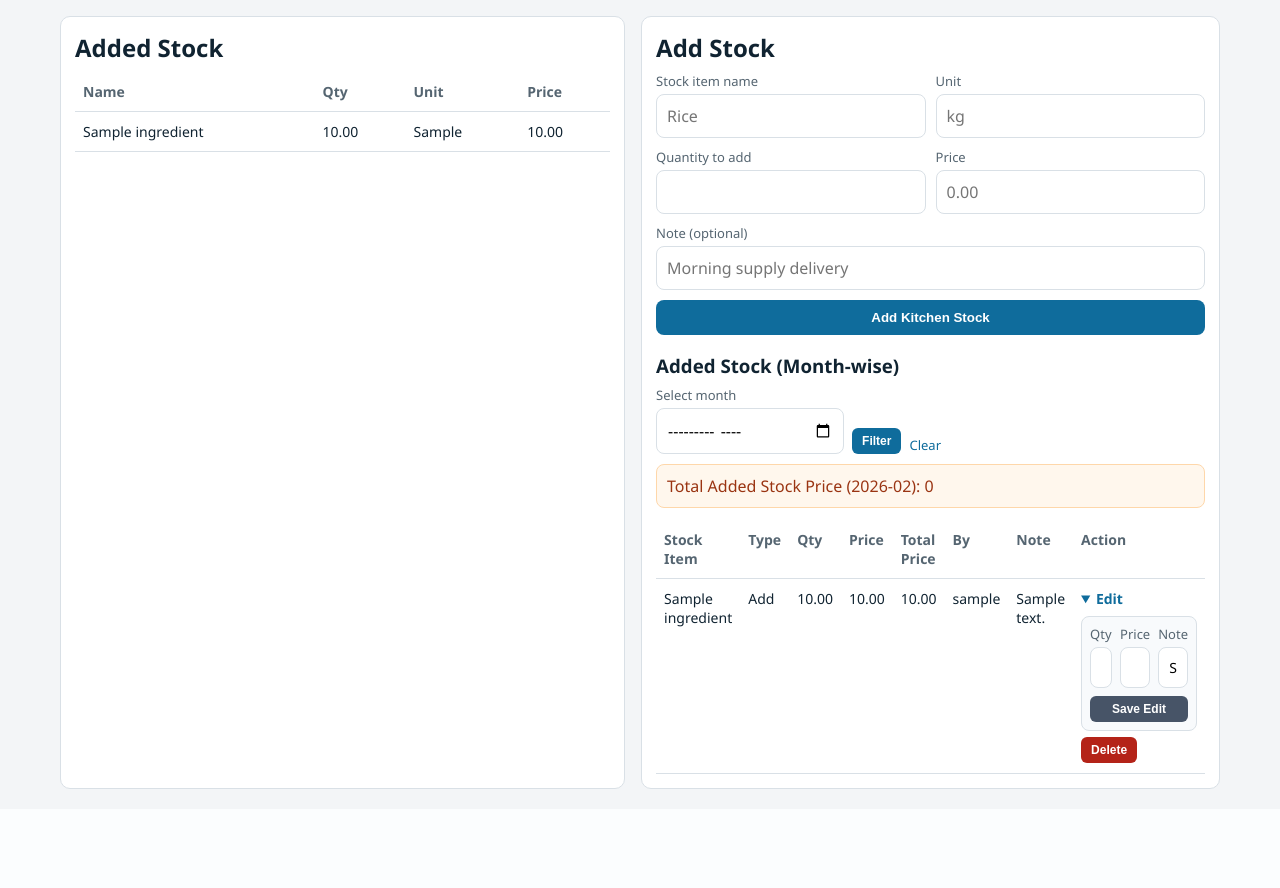
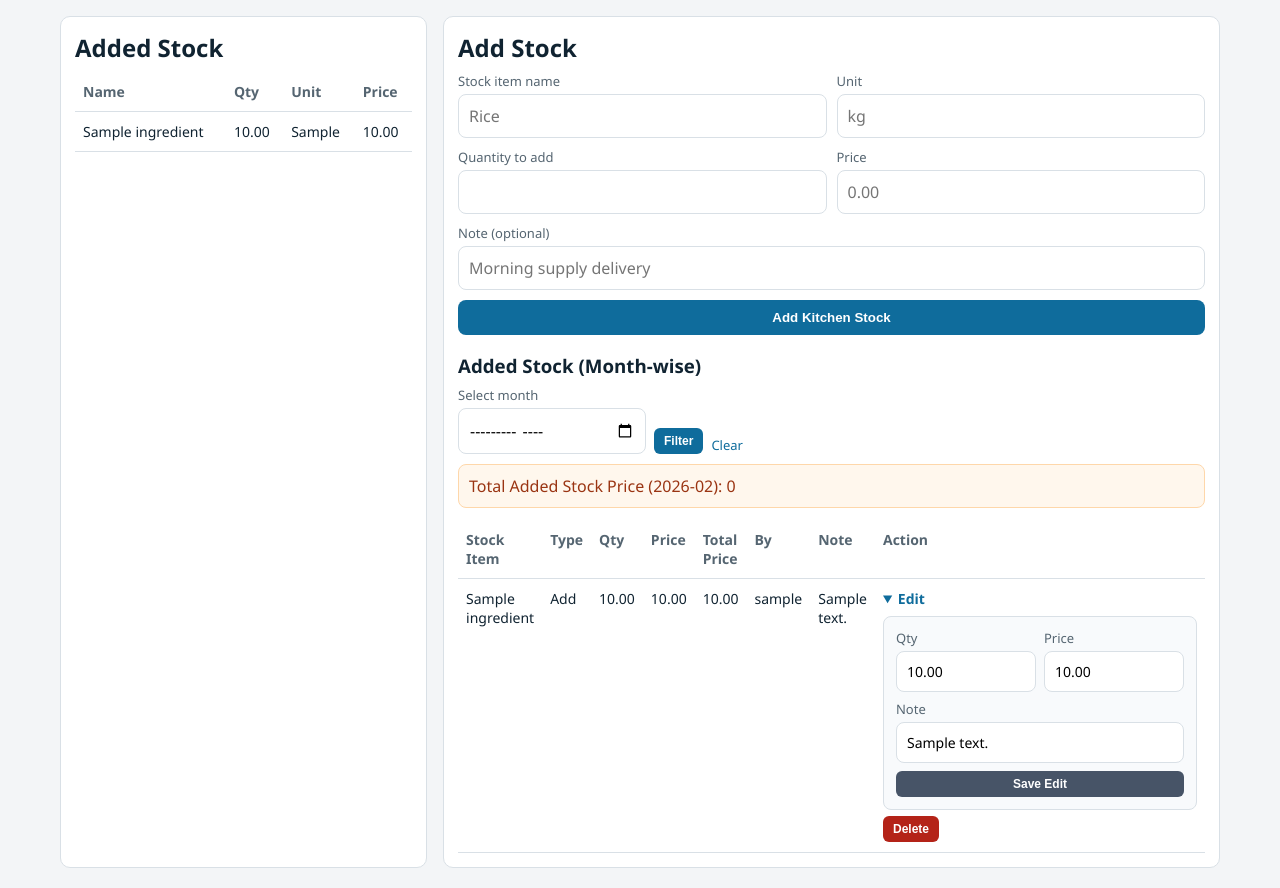
Before and after one commit to Aasthaa-bh/Intern-project, a Django app: page /restaurant/kitchen/stock/ in a window 1280 px wide, after a click on "Edit". Shown: the part 117-1005 px from the top of the page. Before the commit the page ends 906 px from the top, so only its background shows below. Run offline with Django 5.2, Linux system fonts and the light colour scheme; tables that the repository leaves empty hold one stand-in row (values such as "Sample post").

Commit message:
Inprove edit adde stock layout

```diff
--- a/POSsystem/restaurant/templates/restaurant/kitchen_stock.html
+++ b/POSsystem/restaurant/templates/restaurant/kitchen_stock.html
@@ -35,16 +35,21 @@
     .btn-small { padding: 6px 10px; font-size: 12px; border-radius: 6px; }
     .btn-secondary { background: #475467; }
     .inline-form { display: inline; margin: 0; }
-    .edit-box { margin-top: 8px; padding: 8px; border: 1px solid var(--line); border-radius: 8px; background: #f8fafc; }
+    .edit-box { margin-top: 8px; padding: 12px; border: 1px solid var(--line); border-radius: 8px; background: #f8fafc; }
     .edit-box form { display: grid; gap: 8px; }
-    .edit-row { display: grid; grid-template-columns: 1fr 1fr 1fr; gap: 8px; }
+    .edit-row { display: grid; grid-template-columns: repeat(2, minmax(140px, 1fr)); gap: 8px; }
+    .edit-row .note-field { grid-column: 1 / -1; }
     .action-stack { display: grid; gap: 6px; }
     table { width: 100%; border-collapse: collapse; font-size: 14px; }
     th, td { text-align: left; padding: 10px 8px; border-bottom: 1px solid var(--line); vertical-align: top; }
     th { color: var(--sub); font-weight: 600; }
     .low { color: var(--danger); font-weight: 700; }
     .ok { color: var(--ok); font-weight: 600; }
-    @media (max-width: 900px) { .grid, .row { grid-template-columns: 1fr; } }
+    @media (max-width: 900px) {
+      .grid, .row { grid-template-columns: 1fr; }
+      .edit-row { grid-template-columns: 1fr; }
+      .edit-row .note-field { grid-column: auto; }
+    }
   </style>
 </head>
 <body>
@@ -165,7 +170,7 @@
                                   <label>Price</label>
                                   <input type="number" step="0.01" min="0" name="price" value="{{ change.edit_price }}" placeholder="0.00">
                                 </div>
-                                <div>
+                                <div class="note-field">
                                   <label>Note</label>
                                   <input type="text" name="note" value="{{ change.edit_note }}" placeholder="Optional note">
                                 </div>
```
